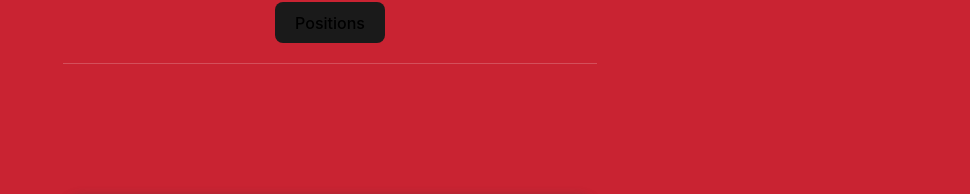
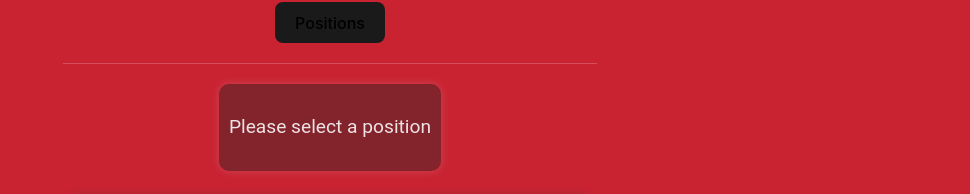
Before and after one commit to isfit/participant-web-25, a React (Vite) app in the folder frontend/: page /applicationForm in a window 1280 px wide. Shown: the part 555-749 px from the top of the page, without its empty margins (310-1280 px from the left). Built offline with nearby package versions, Linux system fonts and the light colour scheme.

Commit message:
minor changes to application

```diff
--- a/frontend/src/pages/applicationForm/ApplicationForm.css
+++ b/frontend/src/pages/applicationForm/ApplicationForm.css
@@ -9,6 +9,7 @@
     padding: 20px;
     border-radius: 10px;
     margin-bottom: 20px;
+    box-shadow: 0 0 10px 0 rgba(255, 255, 255, 0.15);
 }
 
 .textareaContainer {
@@ -127,4 +128,6 @@ label {
 
 #selectionInfo {
     padding: 10px;
+    /* add a transition */
+    transition: all 2s;
 }
--- a/frontend/src/pages/applicationForm/ApplicationForm.tsx
+++ b/frontend/src/pages/applicationForm/ApplicationForm.tsx
@@ -104,10 +104,16 @@ const ApplicationForm: React.FC = () => {
             {/* Cover letter */}
             <div className='dropdownContainer'>
               <div className='coverLetterInfo'>
-                {selectedSection && selectedPosition && (
+                {selectedSection && selectedPosition ? (
                 <div className='applicationInfo' id="selectionInfo">
                   <p>{selectedSection}: {selectedPosition}</p>
                 </div>
+                ) :
+                (
+                  <div className='applicationInfo' id="selectionInfo">
+                    <p>Please select a position</p>
+                  </div>
+
                 )}
               </div>
             </div>
```
